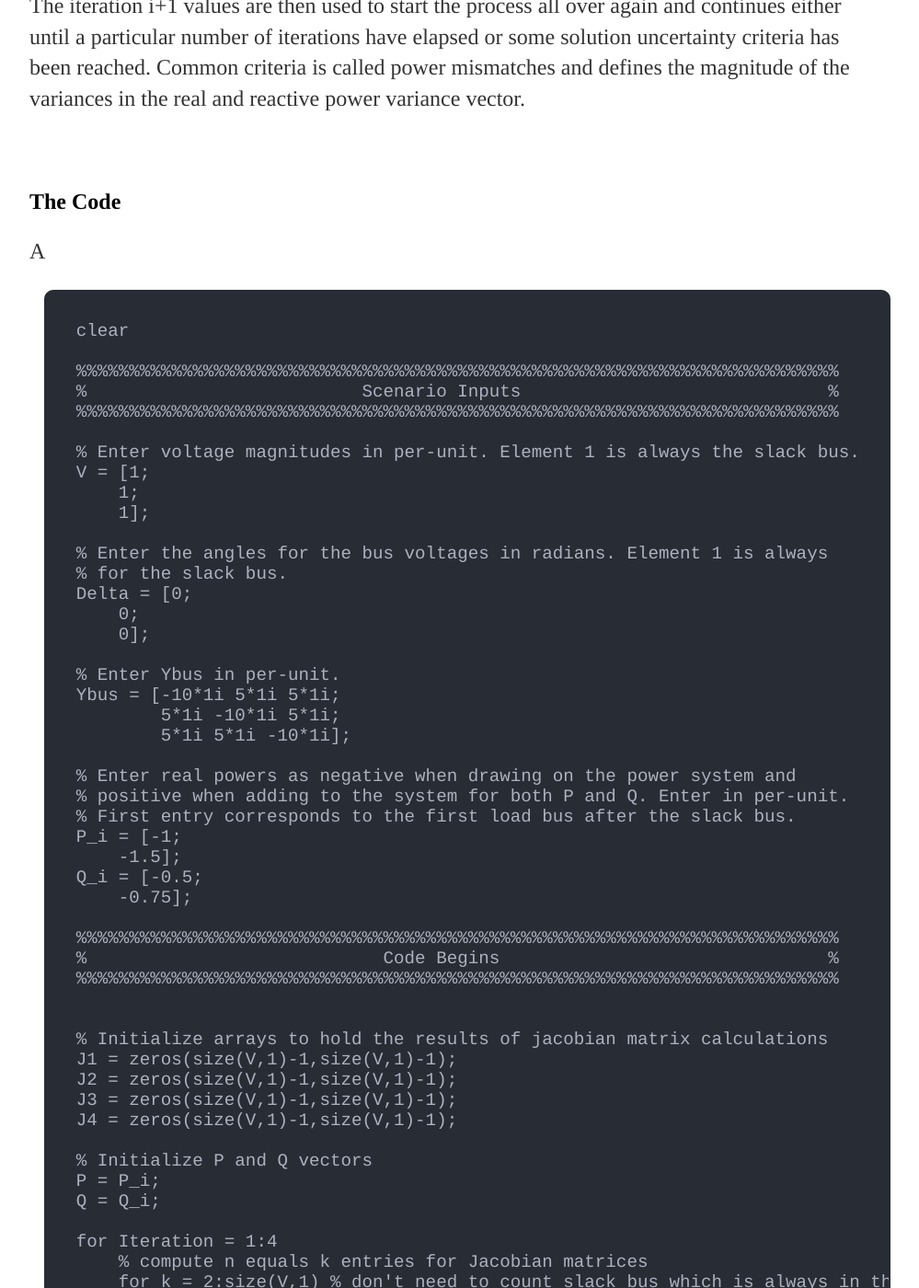
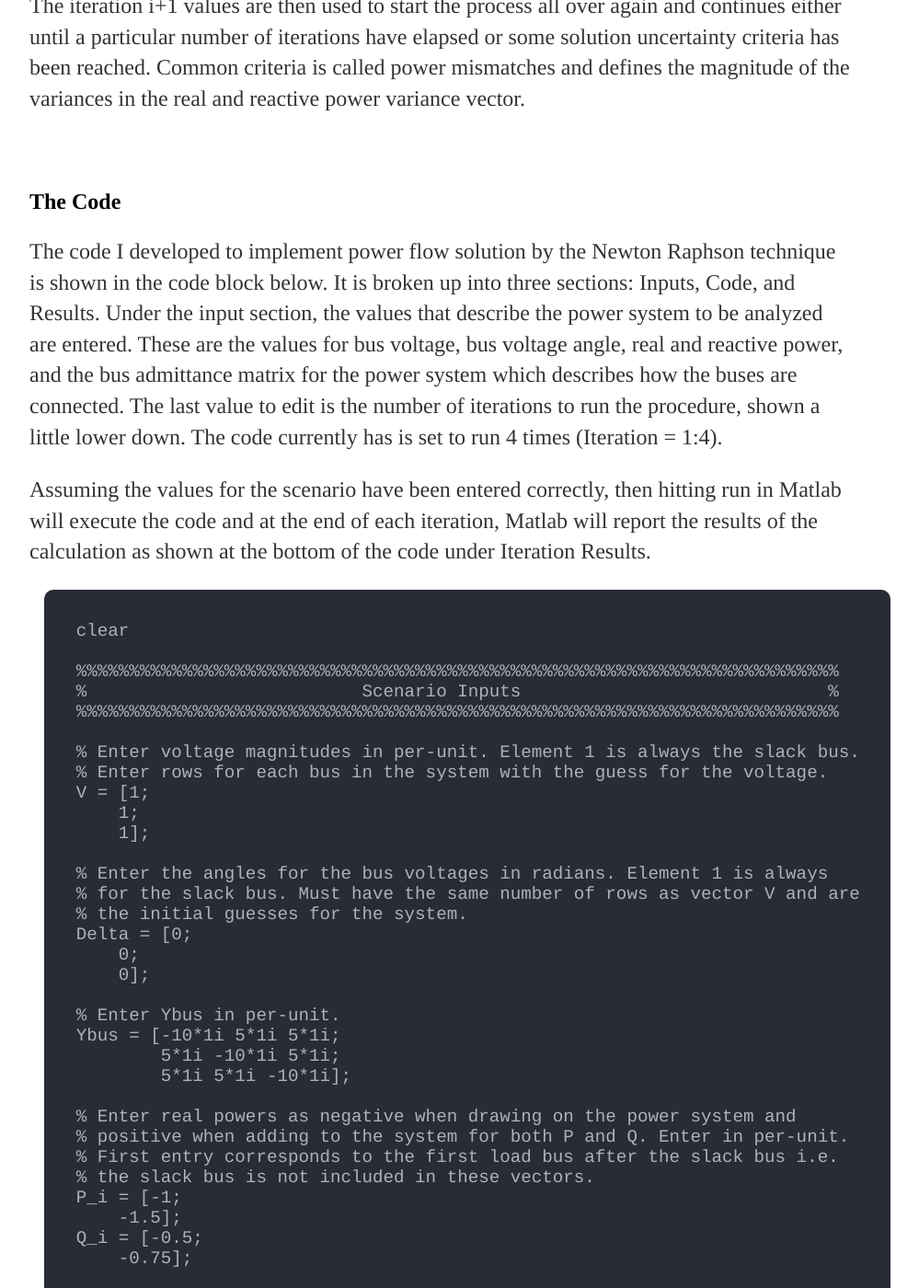
Before and after one commit to MalcolmHodgins/MalcolmHodgins.github.io, a Jekyll site: the page built from _posts/2022-06-22-Power Flow Solution by Newton Raphson.md, in a window 1280 px wide and 1400 px high, scrolled down 4506 px. Shown: the whole window at 92% size, without its empty margins (160-1159 px from the left). Built offline with Jekyll 4.4.1, drawn with Linux system fonts in a browser that asks for light colours; some of the changed text lies outside the part shown.

Commit message:
power flow post edit

```diff
--- a/_posts/2022-06-22-Power Flow Solution by Newton Raphson.md
+++ b/_posts/2022-06-22-Power Flow Solution by Newton Raphson.md
@@ -7,7 +7,7 @@ date: 2022-06-22
 <section>
   <h2> Introduction </h2>
     <p>
-      For any power system to operate under normal balanced three-phase steady state conditions, it must be ensured that the generation is sufficient for the load on the system, that bus voltages do not deviate significantly from rated values, generators operate within their real and reactive power limits, and transmission lines and transformers do not become overloaded. The basic tool to investigate satisfaction of these criteria is a power flow calculation for given power system parameters. In this post, we will be looking into power flow solutions utilizing the Newton Raphson method and briefly reviewing code I developed to implement the power flow solution method.
+      For any power system to operate under normal balanced three-phase steady state conditions, it must be ensured that the generation is sufficient for the load on the system, that bus voltages do not deviate significantly from rated values, generators operate within their real and reactive power limits, and transmission lines and transformers do not become overloaded. The basic tool to investigate satisfaction of these criteria is a power flow calculation for given power system parameters. In this post, we will be looking into power flow solutions utilizing the Newton Raphson method and briefly reviewing code I developed in Matlab to implement the power flow solution method.
     </p>
 </section>
 
@@ -91,8 +91,12 @@ date: 2022-06-22
 <section>
   <h2> The Code </h2>
     <p>
-      A
+      The code I developed to implement power flow solution by the Newton Raphson technique is shown in the code block below. It is broken up into three sections: Inputs, Code, and Results. Under the input section, the values that describe the power system to be analyzed are entered. These are the values for bus voltage, bus voltage angle, real and reactive power, and the bus admittance matrix for the power system which describes how the buses are connected. The last value to edit is the number of iterations to run the procedure, shown a little lower down. The code currently has is set to run 4 times (Iteration = 1:4).
     </p>
+    <p>
+      Assuming the values for the scenario have been entered correctly, then hitting run in Matlab will execute the code and at the end of each iteration, Matlab will report the results of the calculation as shown at the bottom of the code under Iteration Results.
+    </p>
+
     <p>
       <pre>
   <code class="codebox" style="overflow-x:hidden;">
@@ -103,12 +107,14 @@ date: 2022-06-22
   %%%%%%%%%%%%%%%%%%%%%%%%%%%%%%%%%%%%%%%%%%%%%%%%%%%%%%%%%%%%%%%%%%%%%%%%
 
   % Enter voltage magnitudes in per-unit. Element 1 is always the slack bus.
+  % Enter rows for each bus in the system with the guess for the voltage.
   V = [1;
       1;
       1];
 
   % Enter the angles for the bus voltages in radians. Element 1 is always
-  % for the slack bus.
+  % for the slack bus. Must have the same number of rows as vector V and are
+  % the initial guesses for the system.
   Delta = [0;
       0;
       0];
@@ -120,7 +126,8 @@ date: 2022-06-22
 
   % Enter real powers as negative when drawing on the power system and
   % positive when adding to the system for both P and Q. Enter in per-unit.
-  % First entry corresponds to the first load bus after the slack bus.
+  % First entry corresponds to the first load bus after the slack bus i.e.
+  % the slack bus is not included in these vectors.
   P_i = [-1;
       -1.5];
   Q_i = [-0.5;
@@ -326,6 +333,52 @@ date: 2022-06-22
   </code>
       </pre>
     </p>
+    <p>
+      After running the code shown, the results appear as shown below
+    </p>
+    <p>
+      <pre>
+  <code class="codebox" style="overflow-x:hidden;">
+  >> Newton_Raphson_Power_Flow_Solver_Q6_42
+
+  Iteration =
+       1
+  output =
+
+      1.0000         0
+      0.8833  -13.3690
+      0.8667  -15.2789
+
+
+  Iteration =
+       2
+  output =
+
+      1.0000         0
+      0.8145  -16.4110
+      0.7882  -19.2756
+
+
+  Iteration =
+       3
+  output =
+
+      1.0000         0
+      0.8019  -16.9610
+      0.7731  -20.1021
+
+
+  Iteration =
+       4
+  output =
+
+      1.0000         0
+      0.8015  -16.9811
+      0.7725  -20.1361
+
+  </code>
+      </pre>
+    </p>
 </section>
 
 <span><br></span>
```
